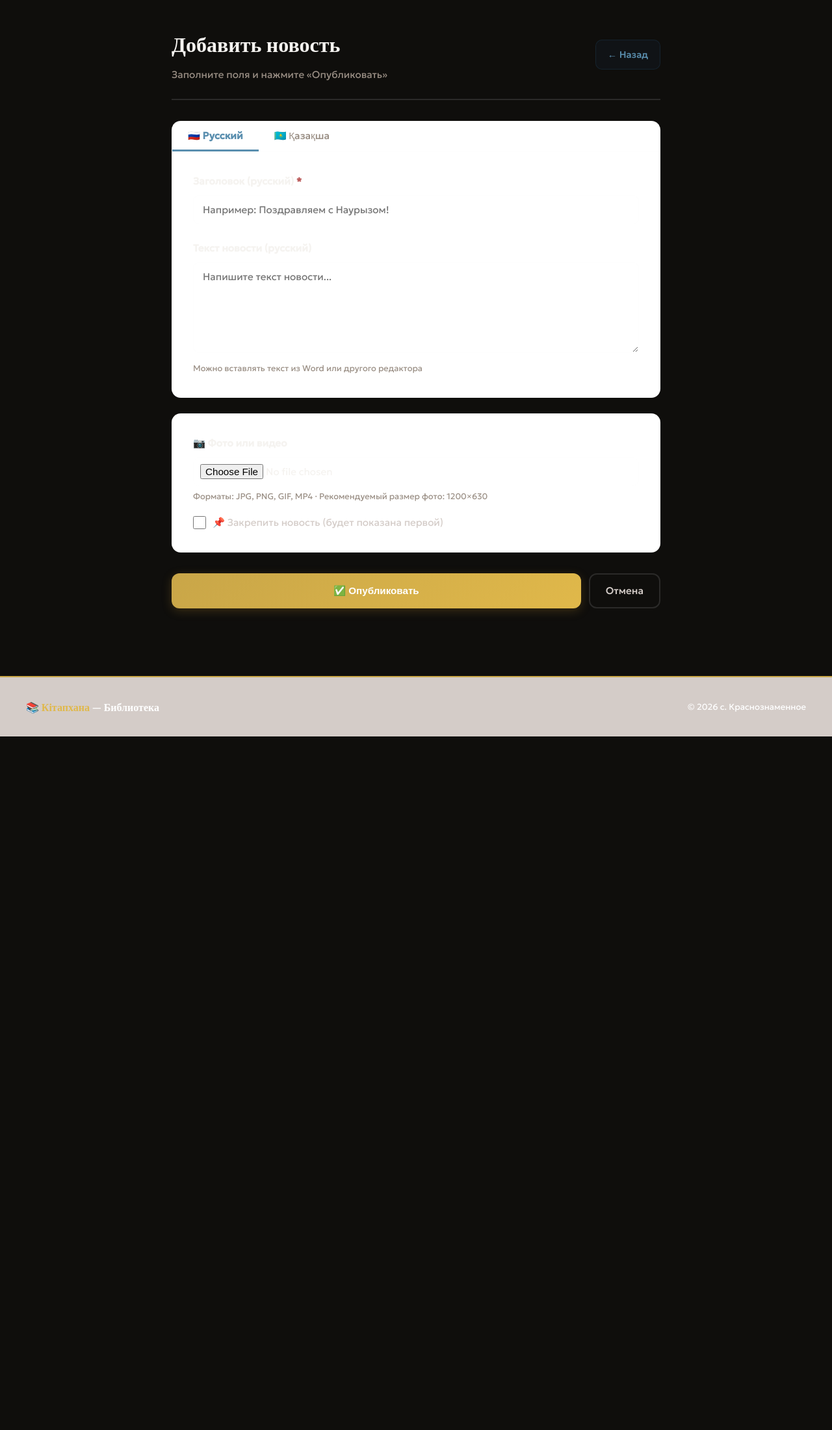
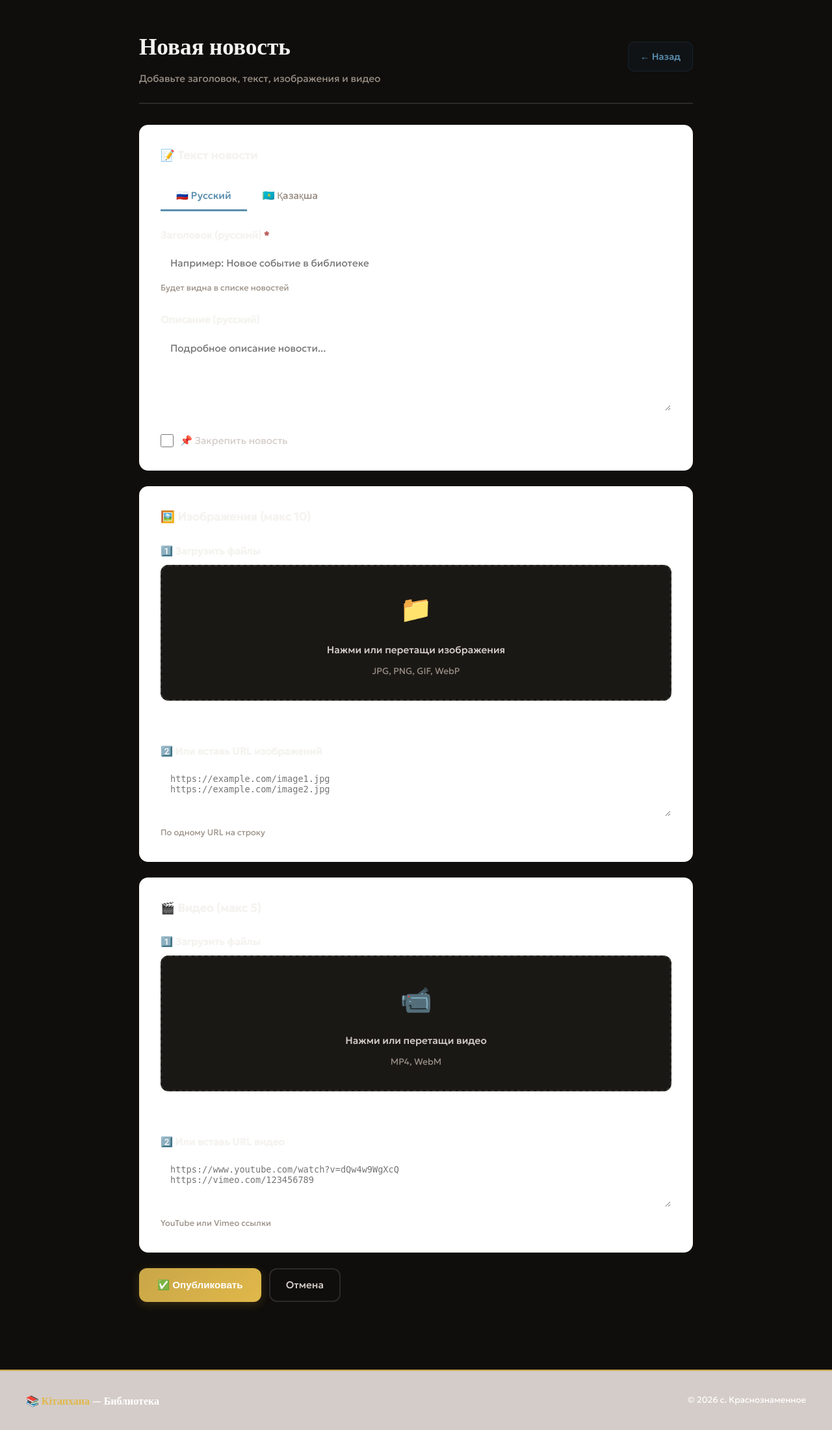
Before and after one commit to EduardoYa/krasnoznam-library, a Flask app: page /admin/add in a window 1280 px wide. Shown: the part 62-2262 px from the top of the page at 65% size. Before the commit the page ends 1195 px from the top, so only its background shows below. Run offline with Flask 3, Linux system fonts and the light colour scheme; the visitor is signed in with stand-in values (Sample User, id 1).

Commit message:
Update admin_add.html

```diff
--- a/templates/admin_add.html
+++ b/templates/admin_add.html
@@ -2,29 +2,6 @@
 {% block title %}Добавить новость{% endblock %}
 {% block head %}
 <style>
-.tab-pane { display:none; }
-.tab-pane.active { display:block; }
-.lang-tab {
-  padding:12px 24px;
-  border:none;
-  border-bottom:3px solid transparent;
-  background:none;
-  font-family:'Geologica',sans-serif;
-  font-size:.95rem;
-  cursor:pointer;
-  color:var(--ink3);
-  transition:all .3s;
-  font-weight:500;
-}
-.lang-tab.active {
-  color:var(--blue);
-  border-bottom-color:var(--blue);
-  font-weight:600;
-}
-.lang-tab:hover {
-  color:var(--ink);
-}
-
 .form-group { margin-bottom:1.5rem; }
 .form-label {
   display:block;
@@ -50,7 +27,7 @@
 }
 .form-textarea {
   resize:vertical;
-  min-height:140px;
+  min-height:120px;
 }
 .form-hint {
   font-size:.8rem;
@@ -72,86 +49,327 @@
   cursor:pointer;
   accent-color:var(--blue);
 }
+
+.lang-tabs {
+  display:flex;
+  gap:0;
+  border-bottom:2px solid var(--border);
+  margin-bottom:1.5rem;
+}
+.lang-tab-btn {
+  padding:12px 24px;
+  border:none;
+  background:transparent;
+  font-family:'Geologica',sans-serif;
+  font-size:.95rem;
+  font-weight:500;
+  color:var(--ink3);
+  cursor:pointer;
+  transition:all .2s;
+  border-bottom:3px solid transparent;
+  margin-bottom:-2px;
+}
+.lang-tab-btn.active {
+  color:var(--blue);
+  border-bottom-color:var(--blue);
+}
+.lang-tab-btn:hover {
+  color:var(--ink);
+}
+.lang-tab-pane { display:none; }
+.lang-tab-pane.active { display:block; }
+
+.file-upload-area {
+  border:2px dashed var(--border);
+  border-radius:12px;
+  padding:2rem;
+  text-align:center;
+  cursor:pointer;
+  transition:all .2s;
+  background:var(--cream2);
+}
+.file-upload-area:hover {
+  border-color:var(--blue);
+  background:rgba(42,95,143,.05);
+}
+.file-upload-area.dragover {
+  border-color:var(--gold);
+  background:rgba(181,137,42,.05);
+}
+.file-upload-icon {
+  font-size:2.5rem;
+  margin-bottom:1rem;
+}
+.file-upload-text {
+  color:var(--ink2);
+  font-size:.95rem;
+  font-weight:500;
+}
+.file-upload-hint {
+  color:var(--ink3);
+  font-size:.85rem;
+  margin-top:.5rem;
+}
+
+.media-preview {
+  display:grid;
+  grid-template-columns:repeat(auto-fill, minmax(120px, 1fr));
+  gap:12px;
+  margin-top:1rem;
+}
+.media-item {
+  position:relative;
+  border-radius:10px;
+  overflow:hidden;
+  background:var(--cream2);
+  aspect-ratio:1;
+}
+.media-item img,
+.media-item video {
+  width:100%;
+  height:100%;
+  object-fit:cover;
+}
+.media-item-remove {
+  position:absolute;
+  top:6px;
+  right:6px;
+  background:rgba(143,42,42,.8);
+  color:#fff;
+  border:none;
+  width:28px;
+  height:28px;
+  border-radius:50%;
+  cursor:pointer;
+  font-size:1rem;
+  display:flex;
+  align-items:center;
+  justify-content:center;
+  transition:all .2s;
+}
+.media-item-remove:hover {
+  background:var(--red);
+}
+
+.url-textarea {
+  font-family:monospace;
+  font-size:.85rem;
+  min-height:80px;
+}
+
+.btn-submit {
+  background:linear-gradient(135deg, var(--gold) 0%, var(--gold2) 100%);
+  color:#fff;
+  border:none;
+  padding:13px 28px;
+  border-radius:12px;
+  font-weight:600;
+  font-size:.95rem;
+  cursor:pointer;
+  transition:all .3s;
+  display:inline-flex;
+  align-items:center;
+  gap:8px;
+  box-shadow:0 4px 15px rgba(181,137,42,0.25);
+}
+.btn-submit:hover {
+  transform:translateY(-2px);
+  box-shadow:0 6px 25px rgba(181,137,42,0.35);
+}
+
+.btn-cancel {
+  background:transparent;
+  border:2px solid var(--border);
+  color:var(--ink2);
+  padding:11px 24px;
+  border-radius:12px;
+  font-weight:500;
+  font-size:.95rem;
+  cursor:pointer;
+  text-decoration:none;
+  display:inline-flex;
+  align-items:center;
+  gap:6px;
+  transition:all .2s;
+}
+.btn-cancel:hover {
+  background:var(--cream2);
+  border-color:var(--ink3);
+}
+
+.section-box {
+  background:#fff;
+  border:1px solid var(--border);
+  border-radius:14px;
+  padding:2rem;
+  margin-bottom:1.5rem;
+}
+
+.section-title {
+  font-size:1.1rem;
+  font-weight:600;
+  color:var(--ink);
+  margin-bottom:1.5rem;
+  display:flex;
+  align-items:center;
+  gap:8px;
+}
+
+input[type="file"] { display:none; }
 </style>
 {% endblock %}
 {% block content %}
-<div style="max-width:800px;margin:0 auto;padding:2.5rem 1.5rem">
+<div style="max-width:900px;margin:0 auto;padding:2.5rem 1.5rem">
   <div style="display:flex;align-items:center;justify-content:space-between;flex-wrap:wrap;gap:1.5rem;margin-bottom:2rem;padding-bottom:1.5rem;border-bottom:2px solid var(--border)">
     <div>
-      <h1 style="font-family:'Playfair Display',serif;font-size:2rem;font-weight:700;color:var(--ink);margin-bottom:.5rem">Добавить новость</h1>
-      <p style="color:var(--ink3);font-size:.95rem">Заполните поля и нажмите «Опубликовать»</p>
+      <h1 style="font-family:'Playfair Display',serif;font-size:2.2rem;font-weight:700;color:var(--ink);margin-bottom:.5rem">Новая новость</h1>
+      <p style="color:var(--ink3);font-size:.95rem">Добавьте заголовок, текст, изображения и видео</p>
     </div>
-    <a href="/admin" style="background:rgba(42,95,143,.08);color:var(--blue);border:1px solid rgba(42,95,143,.2);padding:10px 18px;border-radius:10px;text-decoration:none;font-size:.9rem;font-weight:500;transition:all .2s;display:inline-flex;align-items:center;gap:6px" onmouseover="this.style.background='rgba(42,95,143,.15)'" onmouseout="this.style.background='rgba(42,95,143,.08)'">← Назад</a>
+    <a href="/admin" style="background:rgba(42,95,143,.08);color:var(--blue);border:1px solid rgba(42,95,143,.2);padding:10px 18px;border-radius:10px;text-decoration:none;font-size:.9rem;font-weight:500;transition:all .2s;display:inline-flex;align-items:center;gap:6px">← Назад</a>
   </div>
 
-  <form method="POST" enctype="multipart/form-data">
+  <form method="POST" enctype="multipart/form-data" id="newsForm">
 
-    <div style="background:#fff;border:1px solid var(--border);border-radius:14px;padding:0;margin-bottom:1.5rem;overflow:hidden">
-      <div style="border-bottom:1px solid var(--border);display:flex;gap:0">
-        <button type="button" class="lang-tab active" onclick="switchLang('ru',this)" style="border-bottom:3px solid var(--blue)">🇷🇺 Русский</button>
-        <button type="button" class="lang-tab" onclick="switchLang('kz',this)">🇰🇿 Қазақша</button>
+    <!-- ТЕКСТ НОВОСТИ -->
+    <div class="section-box">
+      <div class="section-title">📝 Текст новости</div>
+
+      <div class="lang-tabs">
+        <button type="button" class="lang-tab-btn active" onclick="switchLang('ru',this)">🇷🇺 Русский</button>
+        <button type="button" class="lang-tab-btn" onclick="switchLang('kz',this)">🇰🇿 Қазақша</button>
       </div>
 
-      <div style="padding:2rem">
-        <div id="pane-ru" class="tab-pane active">
+      <div id="pane-ru" class="lang-tab-pane active">
         <div class="form-group">
           <label class="form-label">Заголовок (русский) <span style="color:var(--red)">*</span></label>
-            <input type="text" name="title_ru" class="form-input" placeholder="Например: Поздравляем с Наурызом!" required>
+          <input type="text" name="title_ru" class="form-input" placeholder="Например: Новое событие в библиотеке" required>
+          <div class="form-hint">Будет видна в списке новостей</div>
         </div>
-          <div class="form-group" style="margin:0">
-            <label class="form-label">Текст новости (русский)</label>
-            <textarea name="body_ru" class="form-textarea" placeholder="Напишите текст новости..."></textarea>
-            <div class="form-hint">Можно вставлять текст из Word или другого редактора</div>
+        <div class="form-group">
+          <label class="form-label">Описание (русский)</label>
+          <textarea name="body_ru" class="form-textarea" placeholder="Подробное описание новости..."></textarea>
         </div>
       </div>
 
-        <div id="pane-kz" class="tab-pane">
+      <div id="pane-kz" class="lang-tab-pane">
         <div class="form-group">
           <label class="form-label">Тақырып (қазақша)</label>
-            <input type="text" name="title_kz" class="form-input" placeholder="Мысалы: Наурызбен құттықтаймыз!">
-            <div class="form-hint">Если оставить пустым — будет отображаться русский текст</div>
+          <input type="text" name="title_kz" class="form-input" placeholder="Мысалы: Кітапханадағы жаңа оқиға">
         </div>
-          <div class="form-group" style="margin:0">
-            <label class="form-label">Мәтін (қазақша)</label>
-            <textarea name="body_kz" class="form-textarea" placeholder="Жаңалық мәтінін жазыңыз..."></textarea>
-          </div>
-        </div>
+        <div class="form-group">
+          <label class="form-label">Сипаттама (қазақша)</label>
+          <textarea name="body_kz" class="form-textarea" placeholder="Жаңалықтың толық сипаттамасы..."></textarea>
         </div>
       </div>
 
-    <div style="background:#fff;border:1px solid var(--border);border-radius:14px;padding:2rem;margin-bottom:2rem">
-      <div class="form-group" style="margin-bottom:1rem">
-        <label class="form-label">📷 Фото или видео</label>
-        <input type="file" name="image" class="form-input" accept="image/*,video/mp4,video/webm"
-               style="padding:10px;cursor:pointer">
-        <div class="form-hint">Форматы: JPG, PNG, GIF, MP4 · Рекомендуемый размер фото: 1200×630</div>
-      </div>
       <label class="form-check">
         <input type="checkbox" name="pinned">
-        <span>📌 Закрепить новость (будет показана первой)</span>
+        <span>📌 Закрепить новость</span>
       </label>
     </div>
 
+    <!-- ИЗОБРАЖЕНИЯ -->
+    <div class="section-box">
+      <div class="section-title">🖼️ Изображения (макс 10)</div>
+
+      <label class="form-label">1️⃣ Загрузить файлы</label>
+      <div class="file-upload-area" id="imageUploadArea" onclick="document.getElementById('imageFiles').click()">
+        <div class="file-upload-icon">📁</div>
+        <div class="file-upload-text">Нажми или перетащи изображения</div>
+        <div class="file-upload-hint">JPG, PNG, GIF, WebP</div>
+      </div>
+      <input type="file" id="imageFiles" name="image_files[]" accept="image/*" multiple onchange="handleImageUpload(event)">
+      <div class="media-preview" id="imagePreview"></div>
+
+      <div style="margin-top:1.5rem;padding-top:1.5rem;border-top:1px solid var(--border)">
+        <label class="form-label">2️⃣ Или вставь URL изображений</label>
+        <textarea name="image_urls" class="form-textarea url-textarea" placeholder="https://example.com/image1.jpg&#10;https://example.com/image2.jpg"></textarea>
+        <div class="form-hint">По одному URL на строку</div>
+      </div>
+    </div>
+
+    <!-- ВИДЕО -->
+    <div class="section-box">
+      <div class="section-title">🎬 Видео (макс 5)</div>
+
+      <label class="form-label">1️⃣ Загрузить файлы</label>
+      <div class="file-upload-area" id="videoUploadArea" onclick="document.getElementById('videoFiles').click()">
+        <div class="file-upload-icon">📹</div>
+        <div class="file-upload-text">Нажми или перетащи видео</div>
+        <div class="file-upload-hint">MP4, WebM</div>
+      </div>
+      <input type="file" id="videoFiles" name="video_files[]" accept="video/mp4,video/webm" multiple onchange="handleVideoUpload(event)">
+      <div class="media-preview" id="videoPreview"></div>
+
+      <div style="margin-top:1.5rem;padding-top:1.5rem;border-top:1px solid var(--border)">
+        <label class="form-label">2️⃣ Или вставь URL видео</label>
+        <textarea name="video_urls" class="form-textarea url-textarea" placeholder="https://www.youtube.com/watch?v=dQw4w9WgXcQ&#10;https://vimeo.com/123456789"></textarea>
+        <div class="form-hint">YouTube или Vimeo ссылки</div>
+      </div>
+    </div>
+
+    <!-- КНОПКИ -->
     <div style="display:flex;gap:12px;flex-wrap:wrap">
-      <button type="submit" style="flex:1;min-width:200px;background:linear-gradient(135deg, var(--gold) 0%, var(--gold2) 100%);color:#fff;border:none;padding:14px 24px;border-radius:12px;font-weight:600;font-size:.95rem;cursor:pointer;transition:all .3s;display:inline-flex;align-items:center;justify-content:center;gap:8px;box-shadow:0 4px 15px rgba(181,137,42,0.25)" onmouseover="this.style.transform='translateY(-2px)';this.style.boxShadow='0 6px 25px rgba(181,137,42,0.35)'" onmouseout="this.style.transform='translateY(0)';this.style.boxShadow='0 4px 15px rgba(181,137,42,0.25)'">
-        ✅ Опубликовать
-      </button>
-      <a href="/admin" style="background:transparent;border:2px solid var(--border);color:var(--ink2);padding:12px 24px;border-radius:12px;font-weight:500;font-size:.95rem;text-decoration:none;transition:all .2s;display:inline-flex;align-items:center;gap:6px" onmouseover="this.style.background='var(--cream2)';this.style.borderColor='var(--ink3)'" onmouseout="this.style.background='transparent';this.style.borderColor='var(--border)'">Отмена</a>
+      <button type="submit" class="btn-submit">✅ Опубликовать</button>
+      <a href="/admin" class="btn-cancel">Отмена</a>
     </div>
   </form>
 </div>
-{% endblock %}
-{% block scripts %}
+
 <script>
 function switchLang(lang, btn) {
-  document.querySelectorAll('.tab-pane').forEach(p => p.classList.remove('active'));
-  document.querySelectorAll('.lang-tab').forEach(b => {
-    b.classList.remove('active');
-    b.style.borderBottomColor = 'transparent';
-  });
+  document.querySelectorAll('.lang-tab-pane').forEach(p => p.classList.remove('active'));
+  document.querySelectorAll('.lang-tab-btn').forEach(b => b.classList.remove('active'));
   document.getElementById('pane-'+lang).classList.add('active');
   btn.classList.add('active');
-  btn.style.borderBottomColor = 'var(--blue)';
 }
+
+function handleImageUpload(e) {
+  const files = e.target.files;
+  const preview = document.getElementById('imagePreview');
+  preview.innerHTML = '';
+  for (let file of files) {
+    const reader = new FileReader();
+    reader.onload = function(event) {
+      const div = document.createElement('div');
+      div.className = 'media-item';
+      div.innerHTML = `<img src="${event.target.result}" alt="preview">`;
+      preview.appendChild(div);
+    };
+    reader.readAsDataURL(file);
+  }
+}
+
+function handleVideoUpload(e) {
+  const files = e.target.files;
+  const preview = document.getElementById('videoPreview');
+  preview.innerHTML = '';
+  for (let file of files) {
+    const reader = new FileReader();
+    reader.onload = function(event) {
+      const div = document.createElement('div');
+      div.className = 'media-item';
+      div.innerHTML = `<video><source src="${event.target.result}"></video>`;
+      preview.appendChild(div);
+    };
+    reader.readAsDataURL(file);
+  }
+}
+
+// Drag and drop
+['imageUploadArea', 'videoUploadArea'].forEach(id => {
+  const area = document.getElementById(id);
+  ['dragover', 'dragenter'].forEach(event => {
+    area.addEventListener(event, e => {
+      e.preventDefault();
+      area.classList.add('dragover');
+    });
+  });
+  area.addEventListener('dragleave', () => area.classList.remove('dragover'));
+  area.addEventListener('drop', e => {
+    e.preventDefault();
+    area.classList.remove('dragover');
+  });
+});
 </script>
 {% endblock %}
```
Lines whose indentation alone changed are shown as unchanged.
